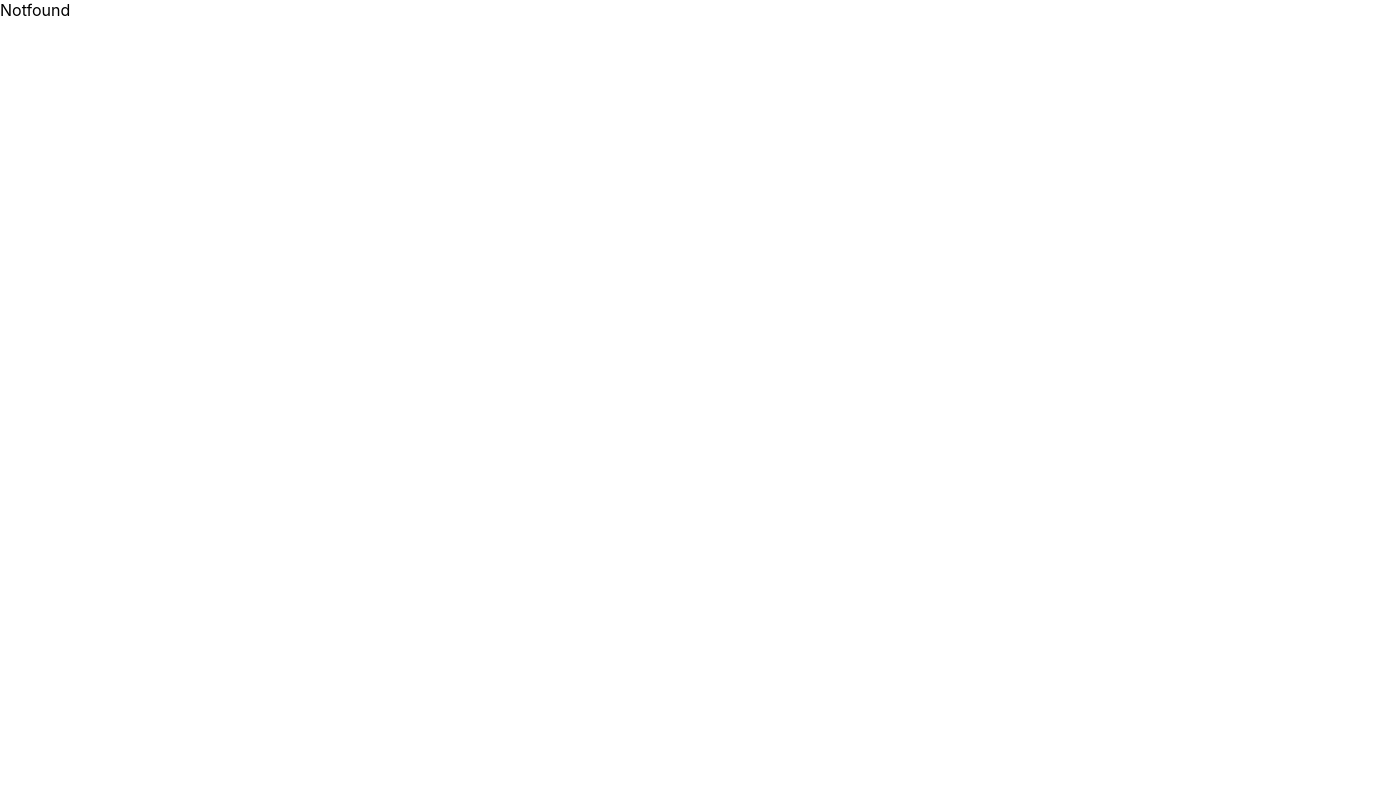
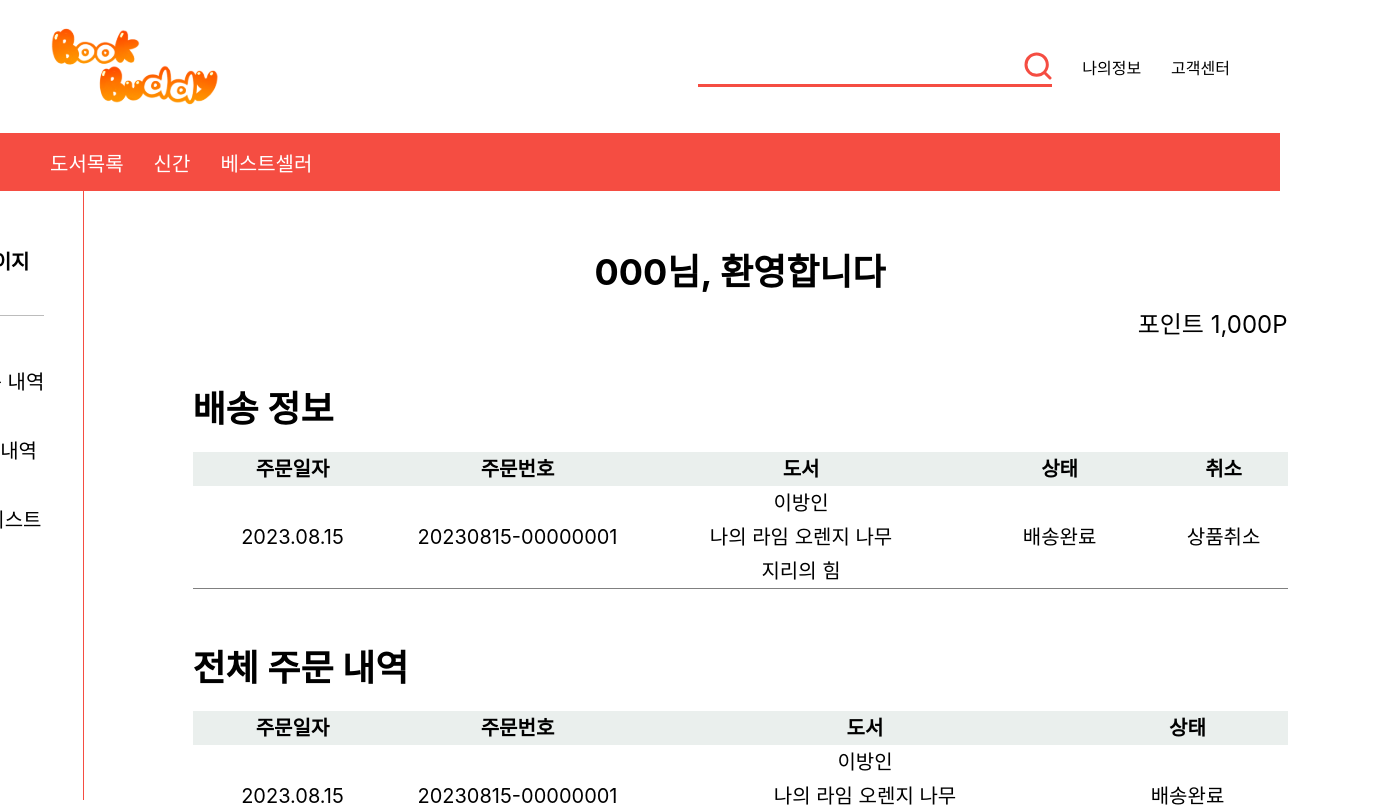
Before and after one commit to HyeranJo/bookbuddy, a React (Create React App) app in the folder client/: page /mypage in a window 1280 px wide. Before the commit this address had no page. Shown: the top 807 px of the page, 1396 px wide, since content can reach past the window. Built offline with nearby package versions, Linux system fonts and the light colour scheme.

Commit message:
Feat: mypage 목업 구현

```diff
--- a/client/src/App.tsx
+++ b/client/src/App.tsx
@@ -2,6 +2,7 @@ import React from 'react';
 import { Outlet } from 'react-router-dom';
 import Header from './components/header/Header';
 import Nav from './components/nav/Nav';
+import MypageTable from './components/category/MypageTable';
 
 function App() {
   return (
--- a/client/src/components/category/MypageTable.style.ts
+++ b/client/src/components/category/MypageTable.style.ts
@@ -1,6 +1,9 @@
 import { styled } from 'styled-components';
 
 export const Styled_MypageTable = {
+  Container: styled.div`
+    width: 1095px;
+  `,
   H1: styled.h1`
     font-size: var(--title-font-size);
     margin-bottom: 20px;
--- a/client/src/components/category/MypageTable.tsx
+++ b/client/src/components/category/MypageTable.tsx
@@ -9,7 +9,7 @@ interface CategoryProps {
 
 const MypageTable = ({ cancel, title, message }: CategoryProps) => {
   return (
-    <div>
+    <Styled_MypageTable.Container>
       <Styled_MypageTable.H1>{title}</Styled_MypageTable.H1>
       <Styled_MypageTable.MessageSpan>{message}</Styled_MypageTable.MessageSpan>
       <Styled_MypageTable.Table>
@@ -19,6 +19,9 @@ const MypageTable = ({ cancel, title, message }: CategoryProps) => {
         </Styled_MypageTable.Th>
         <Styled_MypageTable.Th className="books">도서</Styled_MypageTable.Th>
         <Styled_MypageTable.Th className="status">상태</Styled_MypageTable.Th>
+        <Styled_MypageTable.Th>
+          {cancel && cancel ? '취소' : null}
+        </Styled_MypageTable.Th>
         <Styled_MypageTable.Tr>
           <td>2023.08.15</td>
           <td>20230815-00000001</td>
@@ -30,10 +33,10 @@ const MypageTable = ({ cancel, title, message }: CategoryProps) => {
             </Styled_MypageTable.BookListDiv>
           </td>
           <td>배송완료</td>
-          <td>{cancel && cancel ? '취소' : null}</td>
+          <td>{cancel && cancel ? '상품취소' : null}</td>
         </Styled_MypageTable.Tr>
       </Styled_MypageTable.Table>
-    </div>
+    </Styled_MypageTable.Container>
   );
 };
 
--- a/client/src/components/sidebar/MypageSidebar.style.ts
+++ b/client/src/components/sidebar/MypageSidebar.style.ts
@@ -1,6 +1,10 @@
 import { styled } from 'styled-components';
 
 export const Styled_MypageSidebar = {
+  Container: styled.div`
+    position: fixed;
+    top: calc(133px + 58px);
+  `,
   Div: styled.div`
     width: 200px;
     height: calc(100vh - 133px - 58px);
--- a/client/src/components/sidebar/MypageSidebar.tsx
+++ b/client/src/components/sidebar/MypageSidebar.tsx
@@ -3,6 +3,7 @@ import { Styled_MypageSidebar } from './MypageSidebar.style';
 
 const MypageSidebar = () => {
   return (
+    <Styled_MypageSidebar.Container>
       <Styled_MypageSidebar.Div>
         <Styled_MypageSidebar.TitleDiv>
           <span>마이페이지</span>
@@ -13,6 +14,7 @@ const MypageSidebar = () => {
           <span>북마크 리스트</span>
         </Styled_MypageSidebar.CategoryDiv>
       </Styled_MypageSidebar.Div>
+    </Styled_MypageSidebar.Container>
   );
 };
 
--- a/client/src/index.css
+++ b/client/src/index.css
@@ -23,6 +23,7 @@
   --order-quantity-font-size: 24px;
   --order-font-size: 24px;
   --detail-full-amount-font-size: 40px;
+  --mypage-font-size: 24px;
 
 }
 
--- a/client/src/index.tsx
+++ b/client/src/index.tsx
@@ -8,6 +8,7 @@ import Home from './pages/home/Home';
 import { RecoilRoot } from 'recoil';
 import List from './pages/list/List';
 import Order from './pages/order/Order';
+import Mypage from './pages/mypage/Mypage';
 
 const router = createBrowserRouter([
   {
@@ -26,6 +27,10 @@ const router = createBrowserRouter([
       {
         path: '/order',
         element: <Order />,
+      },
+      {
+        path: '/mypage',
+        element: <Mypage />,
       },
     ],
   },
--- /dev/null
+++ b/client/src/pages/mypage/Mypage.style.ts
@@ -0,0 +1,47 @@
+import { styled } from 'styled-components';
+
+export const Styled_Mypage = {
+  Content: styled.section`
+    margin-left: 200px;
+    padding-left: 53.5px;
+    padding-right: 53.5px;
+    padding-top: 22px;
+    width: 1512px;
+  `,
+  Title: styled.div`
+    display: flex;
+    flex-flow: column;
+    justify-content: center;
+    align-items: center;
+    margin: 30px 0px;
+  `,
+  H1: styled.h1`
+    font-size: var(--title-font-size);
+    display: inline-block;
+  `,
+  Point: styled.div`
+    width: 1095px;
+    padding: 10px 0px;
+    font-size: var(--mypage-font-size);
+    text-align: end;
+  `,
+  Detail: styled.div`
+    display: flex;
+    flex-flow: column;
+    align-items: center;
+    gap: 50px;
+  `,
+  BookGroup: styled.div`
+    display: flex;
+    justify-content: start;
+    width: 1095px;
+  `,
+  Books: styled.div`
+    display: flex;
+    justify-content: start;
+    white-space: nowrap;
+    overflow: auto;
+
+    gap: 36px;
+  `,
+};
--- /dev/null
+++ b/client/src/pages/mypage/Mypage.tsx
@@ -0,0 +1,44 @@
+import React from 'react';
+import MypageSidebar from '../../components/sidebar/MypageSidebar';
+import { Styled_Layout } from '../BlankPageLayout';
+import { Styled_Mypage } from './Mypage.style';
+import MypageTable from '../../components/category/MypageTable';
+import Book from '../../components/book/Book';
+
+const Mypage = () => {
+  return (
+    <Styled_Layout.Container>
+      <Styled_Layout.Div>
+        <MypageSidebar />
+        <Styled_Mypage.Content>
+          <Styled_Mypage.Title>
+            <Styled_Mypage.H1>000님, 환영합니다</Styled_Mypage.H1>
+            <Styled_Mypage.Point>포인트 1,000P</Styled_Mypage.Point>
+          </Styled_Mypage.Title>
+
+          <Styled_Mypage.Detail>
+            <MypageTable title="배송 정보" cancel={true} />
+            <MypageTable title="전체 주문 내역" />
+            <MypageTable title="1:1 문의 내역" />
+            <Styled_Mypage.H1>북마크 리스트</Styled_Mypage.H1>
+            <Styled_Mypage.BookGroup>
+              <Styled_Mypage.Books>
+                <Book />
+                <Book />
+                <Book />
+                <Book />
+                <Book />
+                <Book />
+                <Book />
+                <Book />
+                <Book />
+              </Styled_Mypage.Books>
+            </Styled_Mypage.BookGroup>
+          </Styled_Mypage.Detail>
+        </Styled_Mypage.Content>
+      </Styled_Layout.Div>
+    </Styled_Layout.Container>
+  );
+};
+
+export default Mypage;
```
Lines whose indentation alone changed are shown as unchanged.
